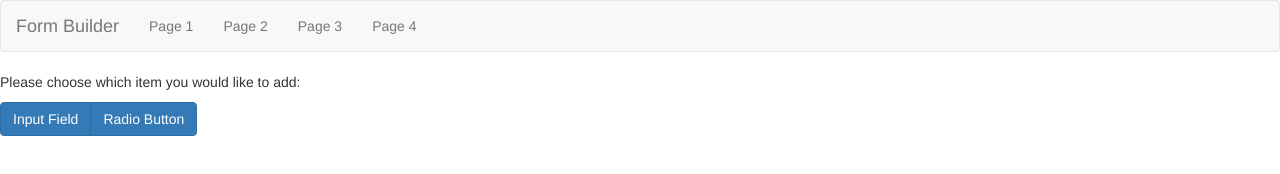
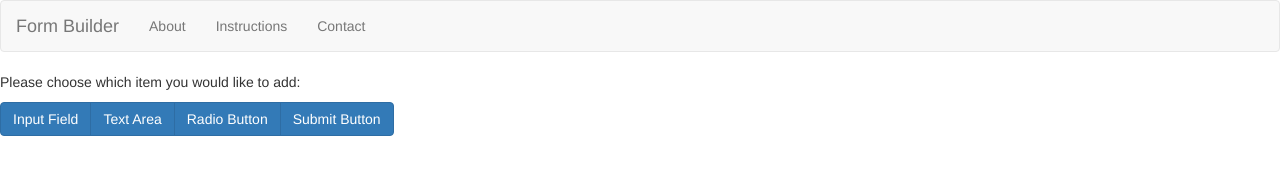
Before and after one commit to Amanguchi/form-builder, a plain HTML site: page index.html in a window 1280 px wide. Drawn offline with nearby package versions, Linux system fonts and the light colour scheme.

Commit message:
some touches for the text form

```diff
--- a/index.html
+++ b/index.html
@@ -18,10 +18,9 @@
       <a class="navbar-brand" href="#">Form Builder</a>
     </div>
     <ul class="nav navbar-nav">
-      <li><a href="#">Page 1</a></li>
-      <li><a href="#">Page 2</a></li>
-      <li><a href="#">Page 3</a></li>
-      <li><a href="#">Page 4</a></li>
+      <li><a href="#">About</a></li>
+      <li><a href="#">Instructions</a></li>
+      <li><a href="#">Contact</a></li>
     </ul>
   </div>
 </nav>
@@ -32,7 +31,9 @@
 </p>
   <div class="btn-group">
     <button type="button" class="btn btn-primary" onclick="addInput()" id="inputbutton">Input Field</button>
+    <button type="button" class="btn btn-primary" onclick="addTextArea()">Text Area</button>
     <button type="button" class="btn btn-primary" onclick="addRadio()">Radio Button</button>
+    <button type="button" class="btn btn-primary" onclick="addButton()">Submit Button</button>
   </div>
 <div class="form-group" id="inputexample">
   <p>
@@ -55,6 +56,7 @@
         <input type="text" class="form-control" id="usermaxlength" maxlength="3">
       </div>
   </div>
+    <input type="button" value="Submit" class="btn btn-default" onclick="#" />
 </div>
 <div class="final">
     <button type="button" class="btn btn-primary" id="getcodebutton">Get my form code!</button>
```
